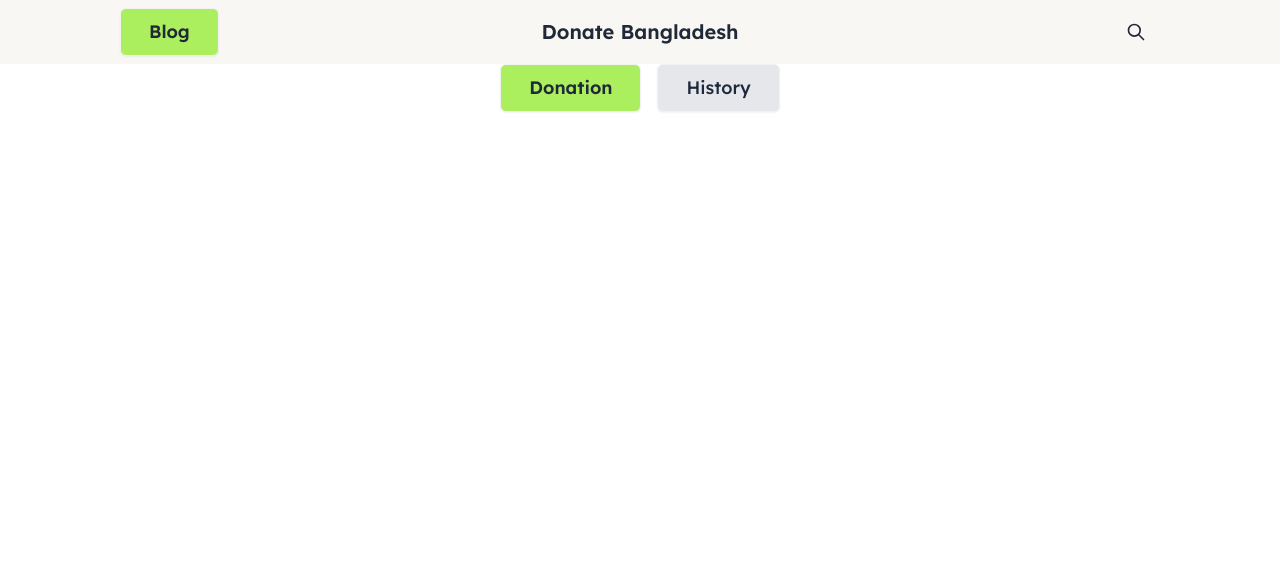
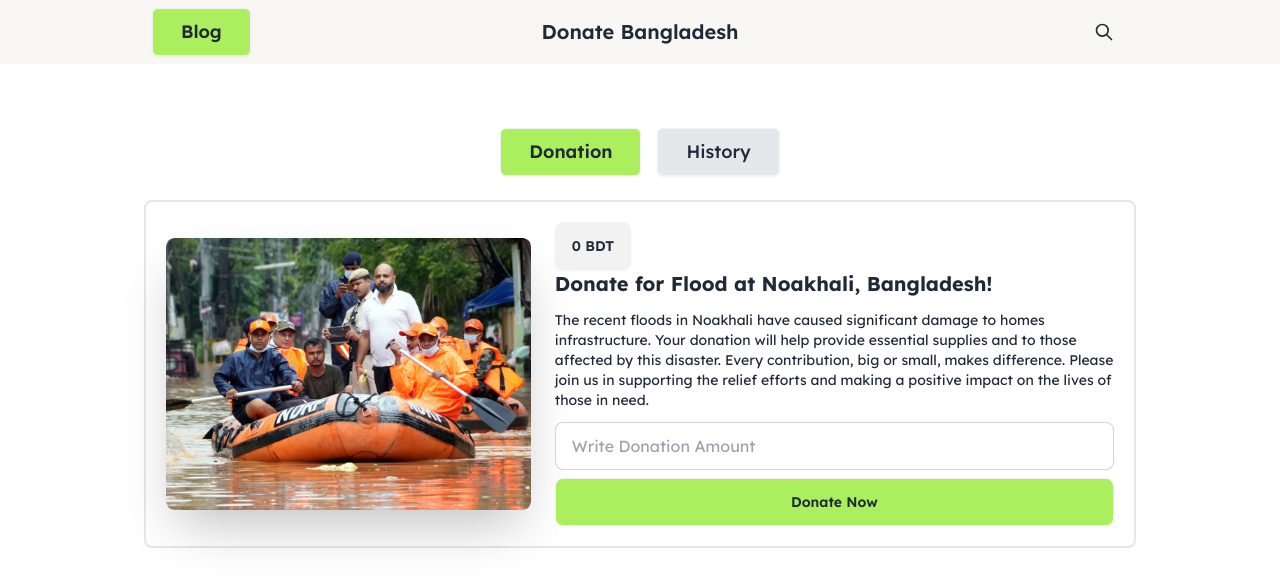
Before and after one commit to AB-Anam/Assignment5-Dom, a plain HTML site: page index.html in a window 1280 px wide. Drawn offline with nearby package versions, Linux system fonts and the light colour scheme.

Commit message:
first donation done

```diff
--- a/index.html
+++ b/index.html
@@ -14,6 +14,9 @@
         .font-lexend
         {
             font-family: "Lexend", sans-serif;
+        }
+        .toggle-btn {
+        transition: background-color 0.3s ease, color 0.3s ease;
         }
     </style>
     <link
@@ -37,8 +40,8 @@
   </head>
   <body class="font-lexend ">
     <header>
-      <nav class=" bg-nav-bg w-full">
-        <div class="mx-28">
+      <nav class=" bg-nav-bg w-full mb-10">
+        <div class="mx-0 lg:mx-36">
             <div class="navbar">
                 <div class="navbar-start ">
                     <div class="lg:flex ">
@@ -72,7 +75,7 @@
             </div>
         </div>
       </nav>
-      <div class="flex w-full justify-center gap-4">
+      <div class="flex w-full justify-center gap-4 py-6">
         <div class="lg:flex ">
             <a id="btn1" class="btn toggle-btn rounded-md bg-barn-primary text-lg font-semibold px-7">Donation
               </span>
@@ -85,8 +88,29 @@
           </div>
       </div>
     </header>
-    <main>
+    <main class="mx-0 lg:mx-36">
+        <div class="hero bg-base-100 border-2 rounded-lg p-2 lg:p-1 ">
+            <div class="hero-content flex flex-col justify-center lg:grid lg:grid-cols-10 gap-6">
+                <div class="col-span-1 lg:col-span-4 ">
+                    <img
+                src="./assets/noakhali.png"
+                class="max-w-sm rounded-lg shadow-2xl w-full h-full" />
+                </div>
 
+              <div class="col-span-1 lg:col-span-6">
+                <button class="btn">0 BDT</button>
+                <h1 class="text-xl font-bold">Donate for Flood at Noakhali, Bangladesh!</h1>
+                <p class="py-3 text-sm font-normal ">
+                    The recent floods in Noakhali have caused significant damage to homes  infrastructure.
+                    Your donation will help provide essential supplies and  to those affected by this disaster. Every contribution, big or small, makes  difference. Please join us in supporting the relief efforts and making a positive impact on the lives of those in need.
+                </p>
+                <div class="form-control mb-2">
+                    <input type="email" placeholder="Write Donation Amount" class="input input-bordered" required />
+                  </div>
+                <button class="btn bg-barn-primary w-full">Donate Now</button>
+              </div>
+            </div>
+          </div>
     </main>
     <script src="./index.js"></script>
   </body>
--- a/index.js
+++ b/index.js
@@ -23,5 +23,11 @@ buttons.forEach(button => {
 
     button.classList.remove('bg-gray-200');
     button.classList.add('bg-barn-primary');
+
+    if (button.id === 'btn1') {
+        window.location.href = './index.html';
+      } else if (button.id === 'btn2') {
+        window.location.href = './history.html';
+      }
   });
 });
```
